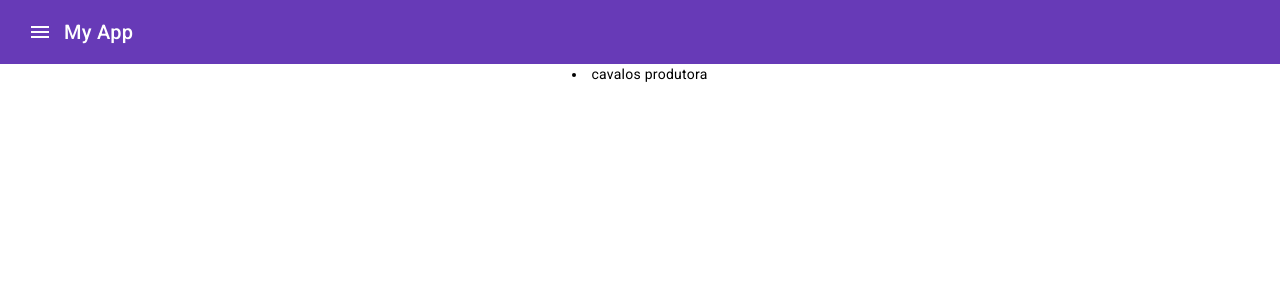
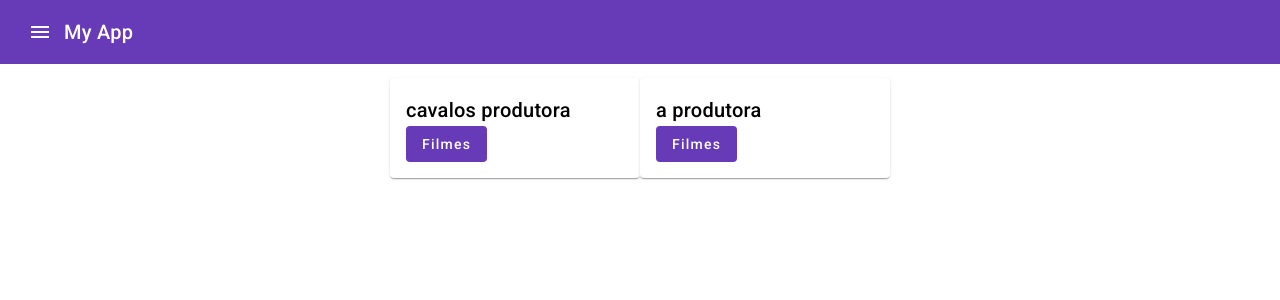
Before and after one commit to Elvis-Santana/Front-System-Cinema, an Angular app: page / in a window 1280 px wide. Shown: the top 300 px of the page. Built offline with nearby package versions, Linux system fonts and the light colour scheme; data requests are answered from the project's data file.

Commit message:
feat : Add component card e refahor e refactor card e list para cardProdutorae listaProdutora

```diff
--- a/db.json
+++ b/db.json
@@ -1,11 +1,30 @@
 {
   "Produtora":[
-    {"id":1,"nome":"cavalos produtora","filmes":[]}
+    {
+      "id":1,
+      "nome":"cavalos produtora",
+      "filmes":[
+        {"id":1,"id_produtora":1,"titulo":"cavalos","Ano":"20/02/2023"},
+        {"id":2,"id_produtora":1,"titulo":"cavalos 2. a vingaca ","Ano":"20/02/2024"},
+        {"id":3,"id_produtora":1,"titulo":"cavalos 3. a revolta ","Ano":"20/02/2029"}
+
+      ]
+    },
+    {
+      "id":2,
+      "nome":"a produtora",
+      "filmes":[
+        {"id":4,"id_produtora":2,"titulo":"os devs","Ano":"20/06/2023"}
+
+      ]
+    }
   ],
 
   "Filme":[
     {"id":1,"id_produtora":1,"titulo":"cavalos","Ano":"20/02/2023"},
-    {"id":2,"id_produtora":1,"titulo":"cavalos 2. a vingaca ","Ano":"20/02/2024"}
+    {"id":2,"id_produtora":1,"titulo":"cavalos 2. a vingaca ","Ano":"20/02/2024"},
+    {"id":3,"id_produtora":1,"titulo":"cavalos 3. a revolta ","Ano":"20/02/2029"},
+    {"id":4,"id_produtora":2,"titulo":"os devs","Ano":"20/06/2023"}
 
   ]
 
--- a/src/app/app.routes.ts
+++ b/src/app/app.routes.ts
@@ -1,9 +1,9 @@
 import { Routes } from '@angular/router';
-import { ListComponent } from './shared/components/list/list.component';
+import { ListProdutoraComponent } from './shared/components/list/listProdutora.component';
 
 export const routes: Routes = [
   {
     path:'',
-    component:ListComponent
+    component:ListProdutoraComponent
   }
 ];
--- /dev/null
+++ b/src/app/shared/components/card/cardProdutora.component.html
@@ -0,0 +1,30 @@
+<mat-card style="width: 250px;">
+  <mat-card-header>
+    <mat-card-title>{{Produtora.nome}}</mat-card-title>
+  </mat-card-header>
+  <mat-card-content>
+    @if(!showFilmes){
+    <button mat-flat-button color="primary" (click)="OnShowFilmes()">
+      Filmes
+    </button>
+    }@else {
+    <button mat-raised-button (click)="OnHideFilmes()">
+      Filmes
+    </button>
+    }
+
+    @if(showFilmes){
+    @for (lf of Produtora.filmes; track $index) {
+    <mat-card class="card-p-filmes">
+      <mat-card-header>
+        <mat-card-title>{{lf.titulo}}</mat-card-title>
+        <mat-card-subtitle>{{lf.Ano}}</mat-card-subtitle>
+      </mat-card-header>
+
+    </mat-card>
+    }
+    }
+  </mat-card-content>
+
+
+</mat-card>
--- /dev/null
+++ b/src/app/shared/components/card/cardProdutora.component.scss
@@ -0,0 +1,3 @@
+.card-p-filmes{
+    margin-top: 1em;
+}
--- /dev/null
+++ b/src/app/shared/components/card/cardProdutora.component.ts
@@ -0,0 +1,29 @@
+import { Component, Input } from '@angular/core';
+import { IProdutora } from '../../interfaces/Produtora.interface';
+import { MatCardModule } from '@angular/material/card'
+import { MatButtonModule } from '@angular/material/button'
+import { MatIconModule } from '@angular/material/icon'
+
+@Component({
+  selector: 'app-card',
+  standalone: true,
+  imports: [
+    MatCardModule,
+    MatButtonModule,
+    MatIconModule
+  ],
+  templateUrl: './cardProdutora.component.html',
+  styleUrl: './cardProdutora.component.scss'
+})
+export class CardProdutoraComponent {
+  @Input() Produtora!: IProdutora;
+  protected showFilmes: boolean = false;
+
+
+  protected OnShowFilmes(): void {
+    this.showFilmes = true;
+  }
+  protected OnHideFilmes(): void {
+    this.showFilmes = false;
+  }
+}
--- a/src/app/shared/components/list/list.component.html
+++ /dev/null
@@ -1,7 +0,0 @@
-<div class="conatiner-content">
-
-  @for (user of list$|async ; track $index) {
-  <li>{{user.nome}}</li>
-  }
-
-</div>
--- /dev/null
+++ b/src/app/shared/components/list/listProdutora.component.html
@@ -0,0 +1,12 @@
+<div class="conatiner-content ">
+
+  <div class="conatiner-list-Produtora">
+    @for (l of list$|async ; track $index) {
+      <app-card [Produtora]="l"></app-card>
+
+
+    }
+
+  </div>
+
+</div>
--- /dev/null
+++ b/src/app/shared/components/list/listProdutora.component.scss
@@ -0,0 +1,8 @@
+.conatiner-list-Produtora {
+  display: flex;
+  margin-top: 1em;
+  box-sizing: border-box;
+  height: auto;
+  width: 500px;
+  justify-content: center;
+}
```
Also changed, not shown: src/app/shared/components/list/listProdutora.component.ts (renamed from src/app/shared/components/list/list.component.ts, +13 -6 lines), src/app/shared/components/list/list.component.scss (deleted), 2 other files (tests, documents, lock files or other folders).
